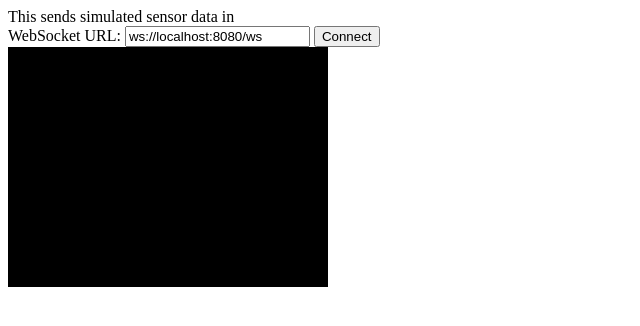
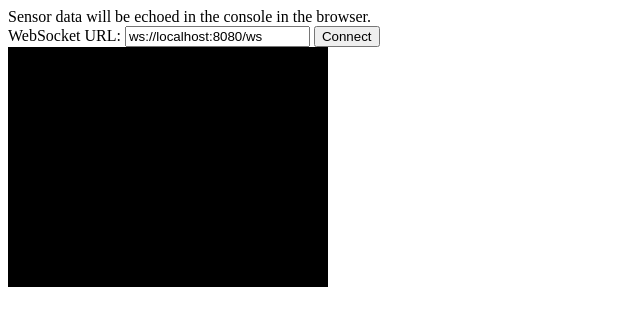
Before and after one commit to TJSomething/ncb-protocol-test, a plain HTML site: page index.html in a window 1280 px wide. Shown: the whole page, without its empty margins (0-640 px from the left). Drawn offline with nearby package versions, Linux system fonts and the light colour scheme.

Commit message:
Better instructions

```diff
--- a/index.html
+++ b/index.html
@@ -5,7 +5,7 @@
 <script src="https://cdnjs.cloudflare.com/ajax/libs/three.js/r70/three.min.js"></script>
 </head>
 <body>
-This sends simulated sensor data in
+Sensor data will be echoed in the console in the browser.
 <div>
 <label>WebSocket URL: <input id="ws-url" value="ws://localhost:8080/ws"></label>
 <button id="connect">Connect</button>
```
